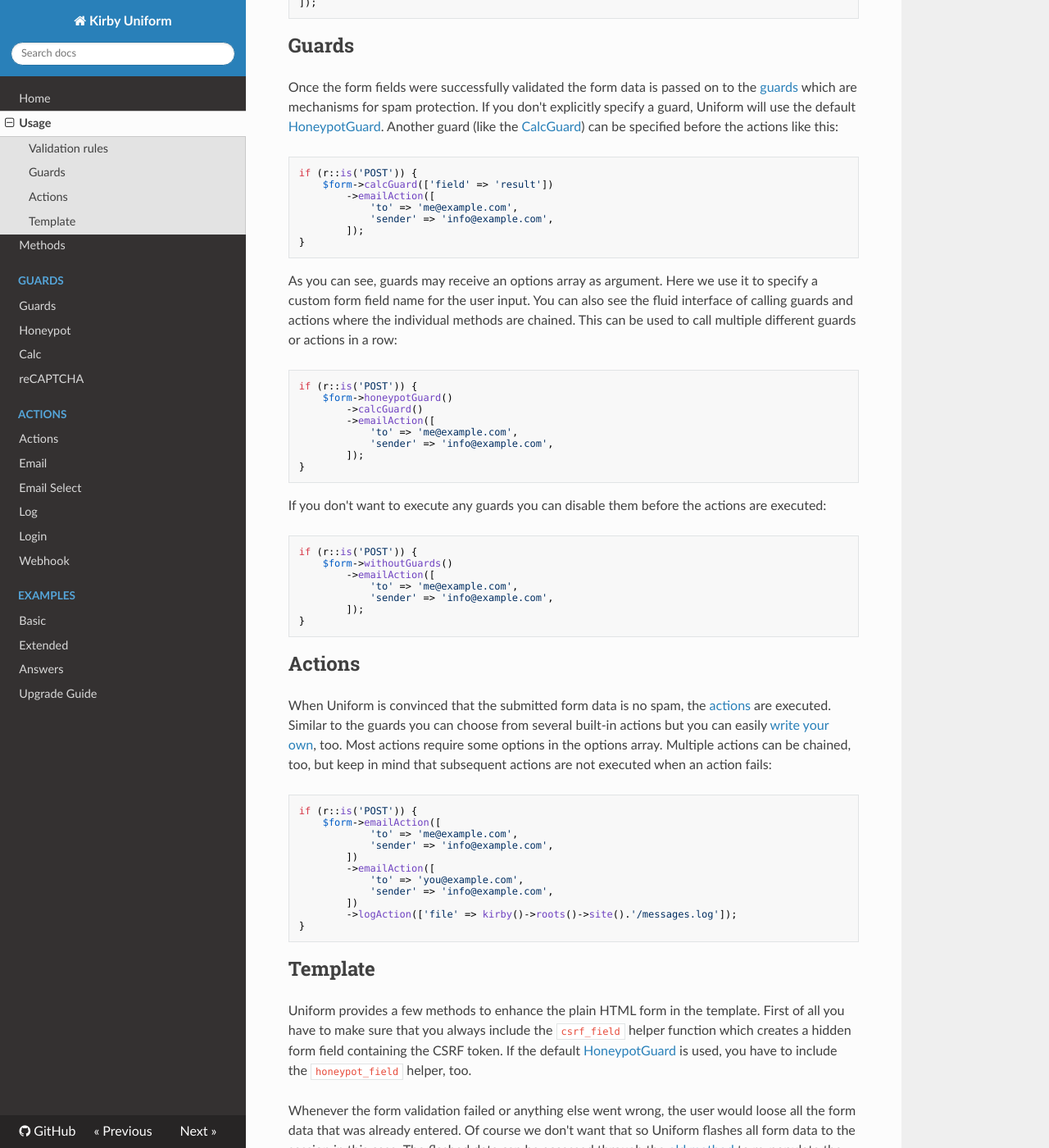
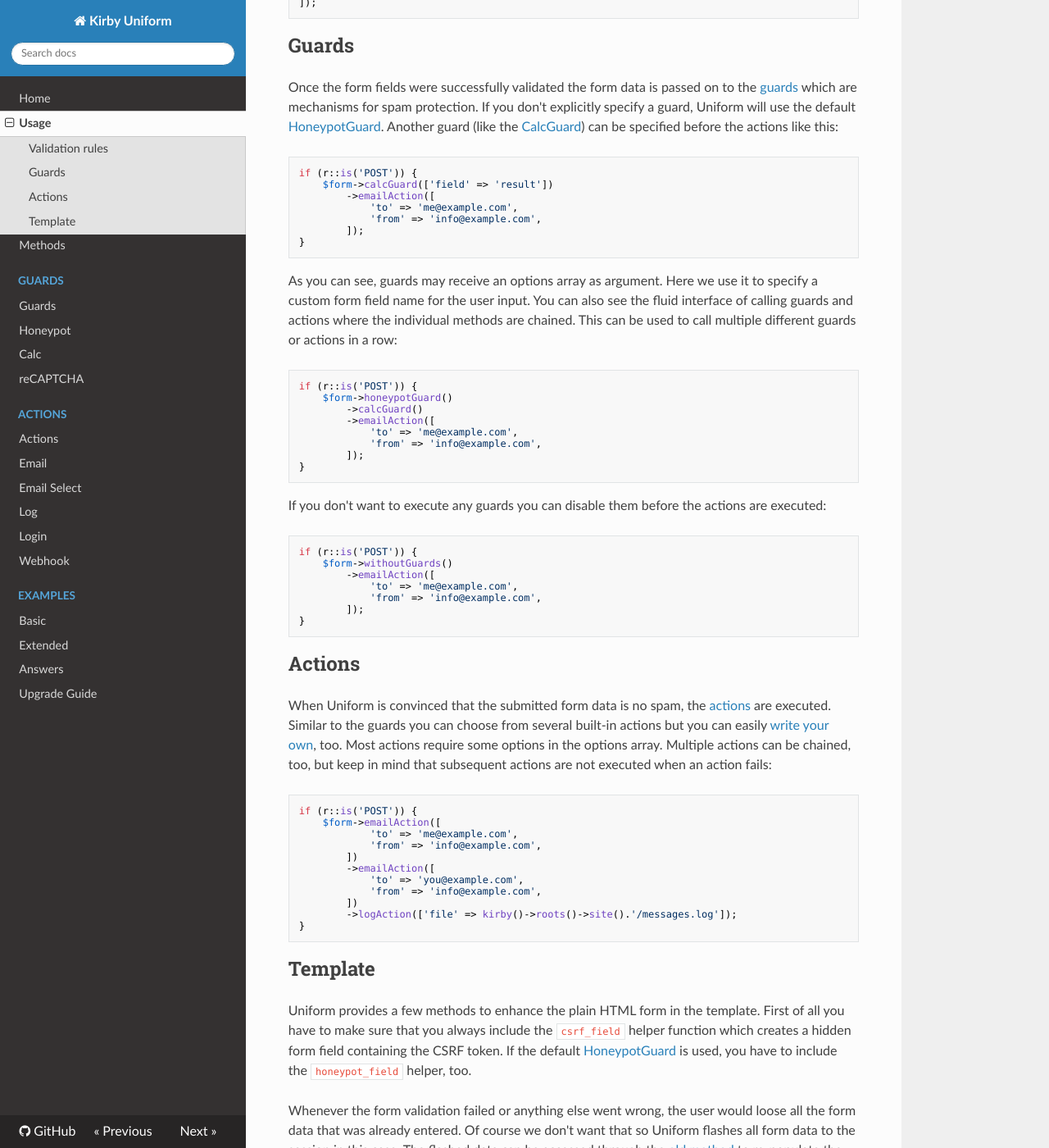
Before and after one commit to mzur/kirby-uniform, an MkDocs documentation site: the page built from docs/usage.md, in a window 1280 px wide and 1400 px high, scrolled down 1458 px. Shown: the whole window at 82% size. Built offline with MkDocs 1.6.1, drawn with Linux system fonts in a browser that asks for light colours; nearby versions of some CDN libraries; old or Windows-style settings are respelled for this version of MkDocs.

Commit message:
Rename EmailAction 'sender' option to 'from'

````diff
--- a/docs/usage.md
+++ b/docs/usage.md
@@ -23,7 +23,7 @@ return function ($site, $pages, $page) {
     if (r::is('POST')) {
         $form->emailAction([
             'to' => 'me@example.com',
-            'sender' => 'info@example.com',
+            'from' => 'info@example.com',
         ]);
     }
 
@@ -69,7 +69,7 @@ if (r::is('POST')) {
     $form->calcGuard(['field' => 'result'])
         ->emailAction([
             'to' => 'me@example.com',
-            'sender' => 'info@example.com',
+            'from' => 'info@example.com',
         ]);
 }
 ```
@@ -82,7 +82,7 @@ if (r::is('POST')) {
         ->calcGuard()
         ->emailAction([
             'to' => 'me@example.com',
-            'sender' => 'info@example.com',
+            'from' => 'info@example.com',
         ]);
 }
 ```
@@ -94,7 +94,7 @@ if (r::is('POST')) {
     $form->withoutGuards()
         ->emailAction([
             'to' => 'me@example.com',
-            'sender' => 'info@example.com',
+            'from' => 'info@example.com',
         ]);
 }
 ```
@@ -107,11 +107,11 @@ When Uniform is convinced that the submitted form data is no spam, the [actions]
 if (r::is('POST')) {
     $form->emailAction([
             'to' => 'me@example.com',
-            'sender' => 'info@example.com',
+            'from' => 'info@example.com',
         ])
         ->emailAction([
             'to' => 'you@example.com',
-            'sender' => 'info@example.com',
+            'from' => 'info@example.com',
         ])
         ->logAction(['file' => kirby()->roots()->site().'/messages.log']);
 }
````
Also changed, not shown: README.md (+1 -1 lines), 3 other files.
